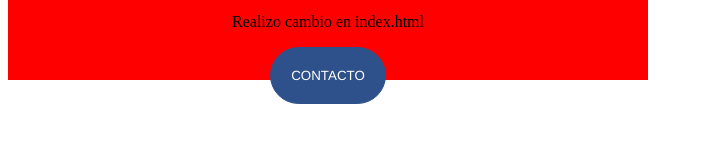
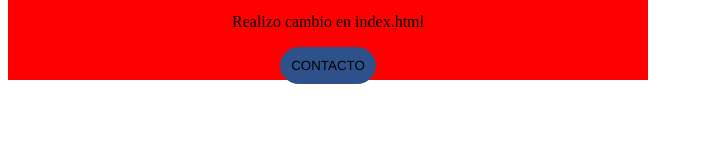
Before and after one commit to cjelvira/ProyectoGIT3, a plain HTML site: page index.html in a window 1280 px wide. Shown: the part 421-564 px from the top of the page, without its empty margins (0-703 px from the left). Drawn offline with Linux system fonts and the light colour scheme.

Commit message:
Restauro etilos en rama master

```diff
--- a/css/index.css
+++ b/css/index.css
@@ -14,9 +14,9 @@
 
 .boton {
    border: 1px solid #2e518b; /*anchura, estilo y color borde*/
-   padding: 20px; /*espacio alrededor texto*/
+   padding: 10px; /*espacio alrededor texto*/
    background-color: #2e518b; /*color botón*/
-   color: #FFFFFF; /*color texto*/
+   color: #000000; /*color texto*/
    text-decoration: none; /*decoración texto*/
    text-transform: uppercase; /*capitalización texto*/
    font-family: 'Helvetica', sans-serif; /*tipografía texto*/
```
